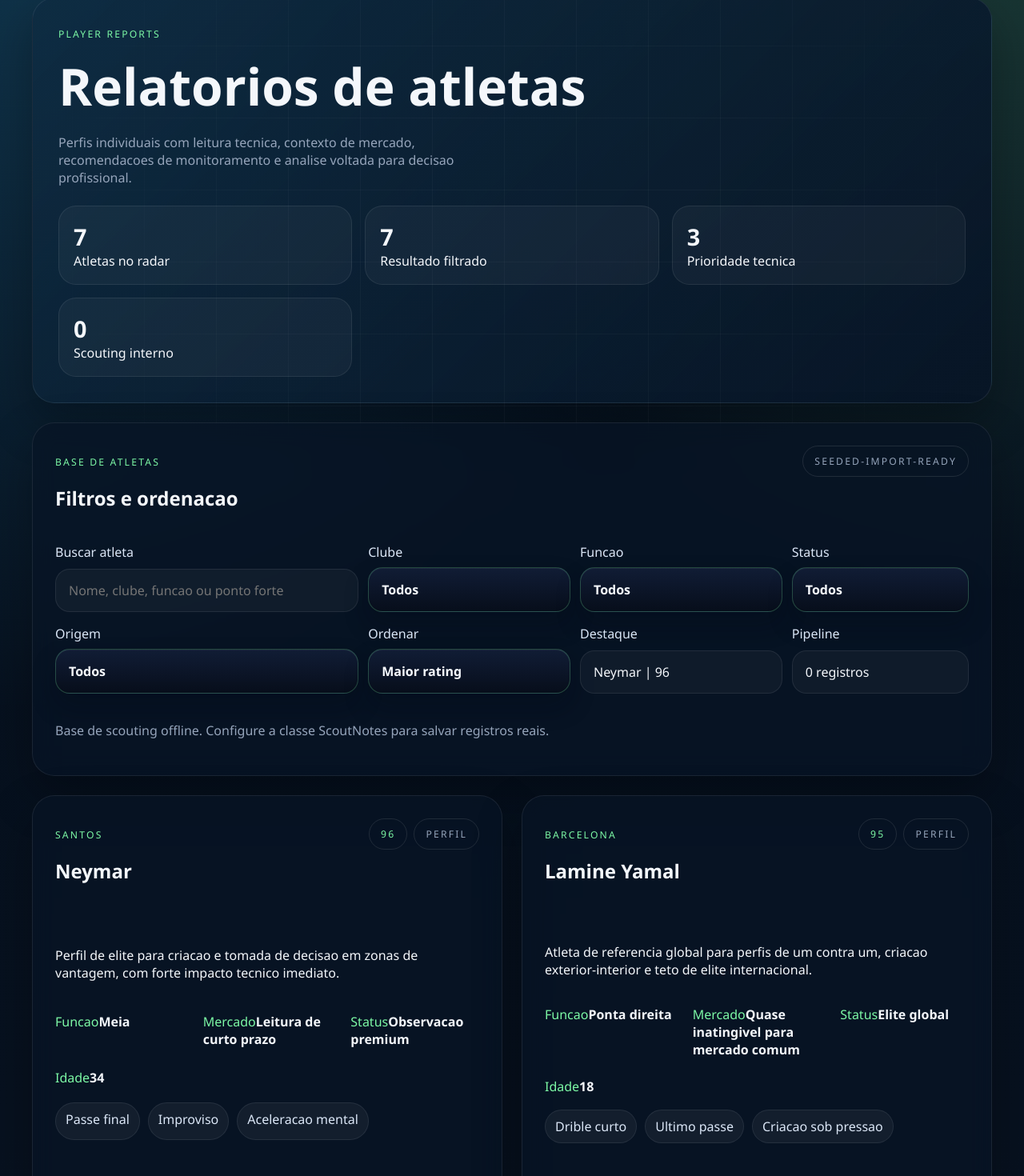
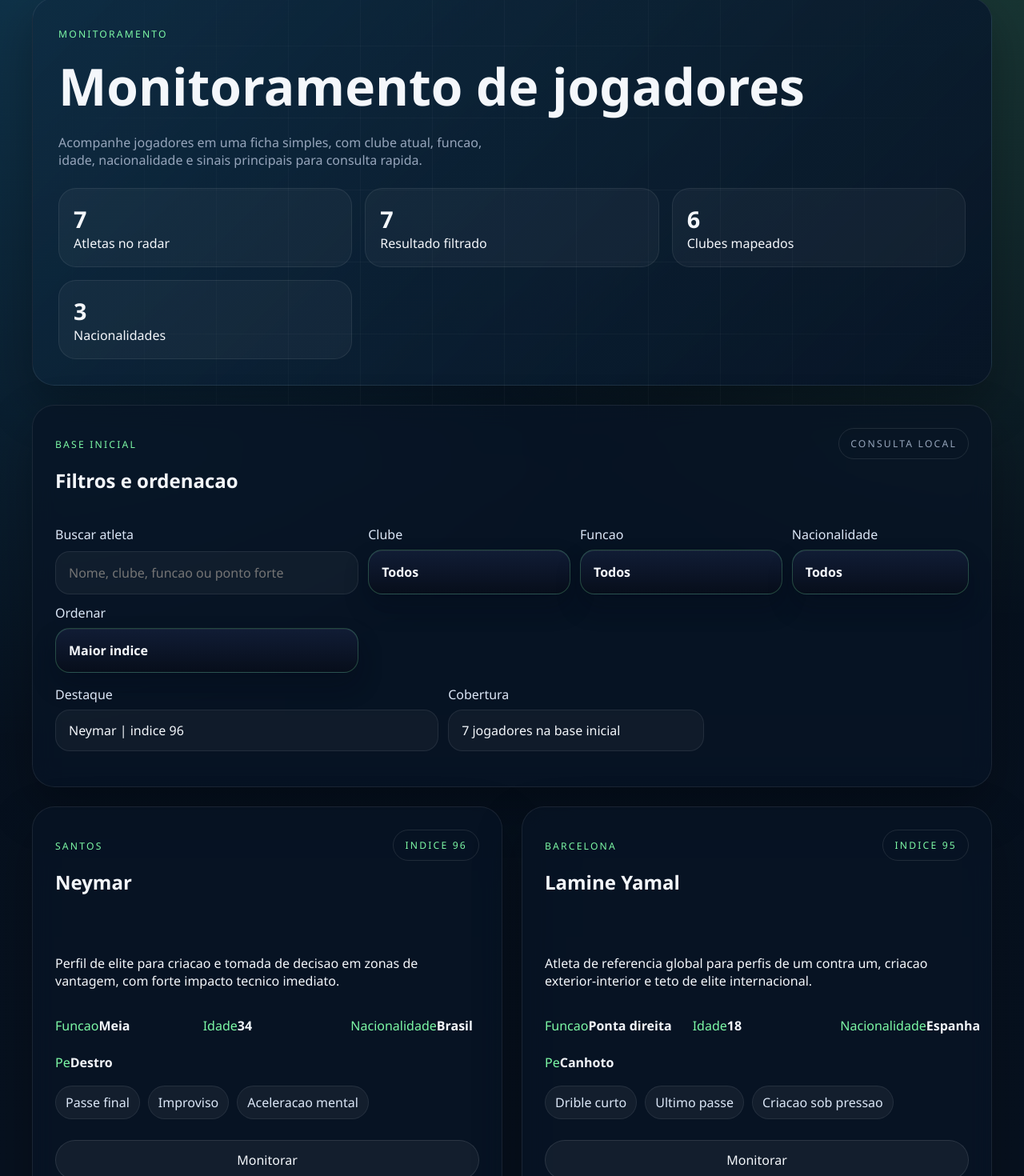
Before and after one commit to pedrooayres/Futebol-HUB---PROJETO-WEB-MOBILE, a Next.js app: page /jogadores in a window 1280 px wide. Shown: the part 123-1593 px from the top of the page at 80% size. Built offline with nearby package versions, Linux system fonts and the light colour scheme.

Commit message:
feat: adiciona monitoramento de times e jogadores

```diff
--- a/app/favoritos/page.js
+++ b/app/favoritos/page.js
@@ -1,5 +1,5 @@
 import { redirect } from "next/navigation";
 
 export default function FavoritesPage() {
-  redirect("/scouting");
+  redirect("/monitorados");
 }
--- a/app/jogadores/page.js
+++ b/app/jogadores/page.js
@@ -1,12 +1,11 @@
 "use client";
 
 import Link from "next/link";
-import { useDeferredValue, useEffect, useMemo, useState } from "react";
+import { useDeferredValue, useMemo, useState } from "react";
 
-import { useAccess } from "@/components/AccessProvider";
 import { useEntityOverrides } from "@/components/EntityOverridesProvider";
-import { dataSourceSummary, spotlightPlayers } from "@/lib/football-data";
-import { buildScoutingReport, toSlug } from "@/lib/report-utils";
+import MonitorButton from "@/components/MonitorButton";
+import { spotlightPlayers } from "@/lib/football-data";
 
 const ALL_FILTER = "Todos";
 
@@ -19,126 +18,35 @@ function normalizeText(value = "") {
 
 function buildStaticPlayerCard(player) {
   return {
-    id: `static-${player.slug}`,
+    id: player.slug,
     slug: player.slug,
     name: player.name,
     club: player.club,
     role: player.role,
-    rating: Number(player.rating || 0),
+    monitoringIndex: Number(player.rating || 0),
     status: player.status || "Monitorado",
-    priority: Number(player.rating || 0) >= 90 ? "Alta" : "Media",
-    marketMoment: player.marketMoment || "--",
-    contractStatus: player.contractStatus || "--",
     age: player.age || "--",
     foot: player.foot || "--",
     nationality: player.nationality || "--",
     summary: player.reportSummary || player.summary || "",
     strengths: player.strengths || [],
-    risks: player.concerns || [],
-    sourceLabel: player.source || "Perfil curado",
-    sourceType: "Perfil",
-    href: `/jogadores/${player.slug}`,
-    scoutingHref: "",
-    updatedAt: "",
-    isFavorite: false
-  };
-}
-
-function buildScoutingPlayerCard(report) {
-  const playerProfile = report.playerProfile;
-  const slug = playerProfile?.slug || toSlug(report.playerName);
-
-  return {
-    id: `scouting-${report.id || slug}`,
-    slug,
-    name: report.playerName,
-    club: report.club,
-    role: report.position,
-    rating: Number(report.rating || 0),
-    status: report.status || "Em observacao",
-    priority: report.priority || "Media",
-    marketMoment: report.recommendation || "Scouting ativo",
-    contractStatus: report.nextAction || "Revisar contexto",
-    age: playerProfile?.age || "--",
-    foot: playerProfile?.foot || "--",
-    nationality: playerProfile?.nationality || "--",
-    summary: report.summary,
-    strengths: report.strengths || [],
-    risks: report.risks || [],
-    sourceLabel: "Scouting interno",
-    sourceType: "Scouting",
-    href: playerProfile?.slug ? `/jogadores/${playerProfile.slug}` : `/scouting?report=${report.id}`,
-    scoutingHref: report.id ? `/scouting?report=${report.id}` : "",
-    updatedAt: report.updatedAt || "",
-    isFavorite: Boolean(report.isFavorite)
+    href: `/jogadores/${player.slug}`
   };
 }
 
 export default function PlayersPage() {
-  const { isCommon } = useAccess();
   const { applyOverride } = useEntityOverrides();
-  const [scoutingItems, setScoutingItems] = useState([]);
-  const [loadingScouting, setLoadingScouting] = useState(true);
-  const [scoutingMessage, setScoutingMessage] = useState("");
   const [query, setQuery] = useState("");
   const [clubFilter, setClubFilter] = useState(ALL_FILTER);
   const [roleFilter, setRoleFilter] = useState(ALL_FILTER);
-  const [statusFilter, setStatusFilter] = useState(ALL_FILTER);
-  const [sourceFilter, setSourceFilter] = useState(ALL_FILTER);
-  const [sortMode, setSortMode] = useState("rating");
+  const [nationalityFilter, setNationalityFilter] = useState(ALL_FILTER);
+  const [sortMode, setSortMode] = useState("index");
   const deferredQuery = useDeferredValue(query);
 
-  useEffect(() => {
-    let active = true;
-
-    async function loadScoutingPlayers() {
-      setLoadingScouting(true);
-      setScoutingMessage("");
-
-      try {
-        const response = await fetch("/api/scouting");
-        const data = await response.json();
-
-        if (!active) {
-          return;
-        }
-
-        setScoutingItems(data.items || []);
-        setScoutingMessage(data.message || "");
-      } catch (_error) {
-        if (active) {
-          setScoutingMessage("Nao foi possivel carregar a base de scouting agora.");
-        }
-      } finally {
-        if (active) {
-          setLoadingScouting(false);
-        }
-      }
-    }
-
-    loadScoutingPlayers();
-
-    return () => {
-      active = false;
-    };
-  }, []);
-
-  const curatedPlayers = useMemo(
+  const players = useMemo(
     () => spotlightPlayers.map((player) => applyOverride("players", player)).map(buildStaticPlayerCard),
     [applyOverride]
   );
-
-  const scoutingPlayers = useMemo(
-    () => scoutingItems.map(buildScoutingReport).map(buildScoutingPlayerCard),
-    [scoutingItems]
-  );
-
-  const players = useMemo(() => {
-    const staticNames = new Set(curatedPlayers.map((player) => toSlug(player.name)));
-    const uniqueScoutingPlayers = scoutingPlayers.filter((player) => !staticNames.has(toSlug(player.name)));
-
-    return [...curatedPlayers, ...uniqueScoutingPlayers];
-  }, [curatedPlayers, scoutingPlayers]);
 
   const filterOptions = useMemo(() => {
     const unique = (items) => [ALL_FILTER, ...[...new Set(items.filter(Boolean))].sort((a, b) => a.localeCompare(b))];
@@ -146,8 +54,7 @@ export default function PlayersPage() {
     return {
       clubs: unique(players.map((player) => player.club)),
       roles: unique(players.map((player) => player.role)),
-      statuses: unique(players.map((player) => player.status)),
-      sources: unique(players.map((player) => player.sourceType))
+      nationalities: unique(players.map((player) => player.nationality))
     };
   }, [players]);
 
@@ -157,15 +64,14 @@ export default function PlayersPage() {
     return [...players]
       .filter((player) => {
         const searchable = normalizeText(
-          `${player.name} ${player.club} ${player.role} ${player.status} ${player.summary} ${player.strengths.join(" ")}`
+          `${player.name} ${player.club} ${player.role} ${player.nationality} ${player.summary} ${player.strengths.join(" ")}`
         );
         const matchesQuery = !normalizedQuery || searchable.includes(normalizedQuery);
         const matchesClub = clubFilter === ALL_FILTER || player.club === clubFilter;
         const matchesRole = roleFilter === ALL_FILTER || player.role === roleFilter;
-        const matchesStatus = statusFilter === ALL_FILTER || player.status === statusFilter;
-        const matchesSource = sourceFilter === ALL_FILTER || player.sourceType === sourceFilter;
+        const matchesNationality = nationalityFilter === ALL_FILTER || player.nationality === nationalityFilter;
 
-        return matchesQuery && matchesClub && matchesRole && matchesStatus && matchesSource;
+        return matchesQuery && matchesClub && matchesRole && matchesNationality;
       })
       .sort((a, b) => {
         if (sortMode === "name") {
@@ -173,35 +79,26 @@ export default function PlayersPage() {
         }
 
         if (sortMode === "club") {
-          return a.club.localeCompare(b.club) || b.rating - a.rating;
+          return a.club.localeCompare(b.club) || b.monitoringIndex - a.monitoringIndex;
         }
 
-        if (sortMode === "source") {
-          return a.sourceType.localeCompare(b.sourceType) || b.rating - a.rating;
-        }
+        return b.monitoringIndex - a.monitoringIndex;
+      });
+  }, [clubFilter, deferredQuery, nationalityFilter, players, roleFilter, sortMode]);
 
-        if (sortMode === "updated") {
-          return new Date(b.updatedAt || 0) - new Date(a.updatedAt || 0);
-        }
-
-        return b.rating - a.rating;
-      });
-  }, [clubFilter, deferredQuery, players, roleFilter, sortMode, sourceFilter, statusFilter]);
-
-  const topRating = [...players].sort((a, b) => b.rating - a.rating)[0];
-  const approvedCount = players.filter((player) => /aprovado|prioridade|premium/i.test(player.status)).length;
-  const scoutingCount = scoutingPlayers.length;
+  const topPlayer = [...players].sort((a, b) => b.monitoringIndex - a.monitoringIndex)[0];
+  const clubCount = new Set(players.map((player) => player.club)).size;
+  const nationalityCount = new Set(players.map((player) => player.nationality)).size;
 
   return (
     <main className="page-shell page-stack">
       <section className="section-banner">
         <div>
-          <span className="eyebrow">Player Reports</span>
-          <h1>Relatorios de atletas</h1>
+          <span className="eyebrow">Monitoramento</span>
+          <h1>Monitoramento de jogadores</h1>
           <p>
-            {isCommon
-              ? "Veja rapidamente o momento do atleta, os sinais principais e uma ficha-base pronta para consulta."
-              : "Perfis individuais com leitura tecnica, contexto de mercado, recomendacoes de monitoramento e analise voltada para decisao profissional."}
+            Acompanhe jogadores em uma ficha simples, com clube atual, funcao, idade, nacionalidade e sinais
+            principais para consulta rapida.
           </p>
         </div>
 
@@ -215,12 +112,12 @@ export default function PlayersPage() {
             <span>Resultado filtrado</span>
           </article>
           <article className="mini-kpi-card">
-            <strong>{approvedCount}</strong>
-            <span>Prioridade tecnica</span>
+            <strong>{clubCount}</strong>
+            <span>Clubes mapeados</span>
           </article>
           <article className="mini-kpi-card">
-            <strong>{scoutingCount}</strong>
-            <span>Scouting interno</span>
+            <strong>{nationalityCount}</strong>
+            <span>Nacionalidades</span>
           </article>
         </div>
       </section>
@@ -228,10 +125,10 @@ export default function PlayersPage() {
       <section className="glass-panel filter-panel">
         <div className="section-heading">
           <div>
-            <p className="panel-tag">Base de atletas</p>
+            <p className="panel-tag">Base inicial</p>
             <h2>Filtros e ordenacao</h2>
           </div>
-          <span className="badge">{loadingScouting ? "Sincronizando" : dataSourceSummary.status}</span>
+          <span className="badge">Consulta local</span>
         </div>
 
         <div className="scout-toolbar four-columns">
@@ -263,20 +160,9 @@ export default function PlayersPage() {
           </label>
 
           <label>
-            Status
-            <select value={statusFilter} onChange={(event) => setStatusFilter(event.target.value)}>
-              {filterOptions.statuses.map((item) => (
-                <option key={item}>{item}</option>
-              ))}
-            </select>
-          </label>
-        </div>
-
-        <div className="scout-toolbar four-columns">
-          <label>
-            Origem
-            <select value={sourceFilter} onChange={(event) => setSourceFilter(event.target.value)}>
-              {filterOptions.sources.map((item) => (
+            Nacionalidade
+            <select value={nationalityFilter} onChange={(event) => setNationalityFilter(event.target.value)}>
+              {filterOptions.nationalities.map((item) => (
                 <option key={item}>{item}</option>
               ))}
             </select>
@@ -285,26 +171,24 @@ export default function PlayersPage() {
           <label>
             Ordenar
             <select value={sortMode} onChange={(event) => setSortMode(event.target.value)}>
-              <option value="rating">Maior rating</option>
-              <option value="updated">Mais recentes</option>
+              <option value="index">Maior indice</option>
               <option value="name">Nome</option>
               <option value="club">Clube</option>
-              <option value="source">Origem</option>
             </select>
+          </label>
+        </div>
+
+        <div className="scout-toolbar two-columns">
+          <label>
+            Destaque
+            <input value={topPlayer ? `${topPlayer.name} | indice ${topPlayer.monitoringIndex}` : "--"} readOnly />
           </label>
 
           <label>
-            Destaque
-            <input value={topRating ? `${topRating.name} | ${topRating.rating}` : "--"} readOnly />
-          </label>
-
-          <label>
-            Pipeline
-            <input value={loadingScouting ? "Carregando scouting" : `${scoutingCount} registros`} readOnly />
+            Cobertura
+            <input value={`${players.length} jogadores na base inicial`} readOnly />
           </label>
         </div>
-
-        {scoutingMessage ? <p className="warning">{scoutingMessage}</p> : null}
       </section>
 
       <section className="report-index-grid">
@@ -316,8 +200,7 @@ export default function PlayersPage() {
                 <h2>{player.name}</h2>
               </div>
               <div className="result-badge-row">
-                <span className="badge accent">{player.rating}</span>
-                <span className="badge">{player.sourceType}</span>
+                <span className="badge accent">Indice {player.monitoringIndex}</span>
               </div>
             </div>
 
@@ -328,22 +211,18 @@ export default function PlayersPage() {
                 <span className="detail-label">Funcao</span>
                 <strong>{player.role}</strong>
               </div>
-              {!isCommon ? (
-                <>
-                  <div>
-                    <span className="detail-label">Mercado</span>
-                    <strong>{player.marketMoment}</strong>
-                  </div>
-                  <div>
-                    <span className="detail-label">Status</span>
-                    <strong>{player.status}</strong>
-                  </div>
-                  <div>
-                    <span className="detail-label">Idade</span>
-                    <strong>{player.age}</strong>
-                  </div>
-                </>
-              ) : null}
+              <div>
+                <span className="detail-label">Idade</span>
+                <strong>{player.age}</strong>
+              </div>
+              <div>
+                <span className="detail-label">Nacionalidade</span>
+                <strong>{player.nationality}</strong>
+              </div>
+              <div>
+                <span className="detail-label">Pe</span>
+                <strong>{player.foot}</strong>
+              </div>
             </div>
 
             <div className="report-tag-row">
@@ -353,25 +232,28 @@ export default function PlayersPage() {
             </div>
 
             <div className="report-link-list">
+              <MonitorButton
+                item={{
+                  id: player.slug,
+                  type: "player",
+                  title: player.name,
+                  meta: player.club,
+                  description: `${player.role} | ${player.nationality}`,
+                  href: player.href
+                }}
+              />
               <Link href={player.href} className="inline-link">
-                {player.sourceType === "Scouting" && !player.href.startsWith("/jogadores")
-                  ? "Abrir relatorio de scouting"
-                  : "Abrir perfil completo"}
+                Abrir jogador
               </Link>
-              {player.scoutingHref ? (
-                <Link href={player.scoutingHref} className="inline-link">
-                  Abrir registro interno
-                </Link>
-              ) : null}
             </div>
           </article>
         ))}
 
-        {!loadingScouting && filteredPlayers.length === 0 ? (
+        {filteredPlayers.length === 0 ? (
           <article className="glass-panel report-index-card">
             <p className="panel-tag">Sem resultado</p>
             <h2>Nenhum atleta combina com os filtros</h2>
-            <p>Ajuste busca, clube, funcao, status ou origem para ampliar a leitura da base.</p>
+            <p>Ajuste busca, clube, funcao ou nacionalidade para ampliar a leitura da base.</p>
           </article>
         ) : null}
       </section>
--- a/components/GlobalSearch.js
+++ b/components/GlobalSearch.js
@@ -65,8 +65,8 @@ export default function GlobalSearch() {
         <input
           value={query}
           onChange={(event) => setQuery(event.target.value)}
-          placeholder="Buscar clube, atleta ou relatorio"
-          aria-label="Buscar clube, atleta ou relatorio"
+          placeholder="Buscar time, jogador ou competicao"
+          aria-label="Buscar time, jogador ou competicao"
         />
         <button type="submit" className="ghost-button">
           Buscar
--- /dev/null
+++ b/components/MonitorButton.js
@@ -0,0 +1,55 @@
+"use client";
+
+import { useEffect, useState } from "react";
+
+const STORAGE_KEY = "futebol-hub-monitorados";
+
+function readItems() {
+  if (typeof window === "undefined") {
+    return [];
+  }
+
+  try {
+    const parsed = JSON.parse(window.localStorage.getItem(STORAGE_KEY) || "[]");
+    return Array.isArray(parsed) ? parsed : [];
+  } catch (_error) {
+    return [];
+  }
+}
+
+function saveItems(items) {
+  window.localStorage.setItem(STORAGE_KEY, JSON.stringify(items));
+  window.dispatchEvent(new Event("monitorados-updated"));
+}
+
+export function getMonitoredItems() {
+  return readItems();
+}
+
+export default function MonitorButton({ item }) {
+  const [isMonitored, setIsMonitored] = useState(false);
+
+  useEffect(() => {
+    setIsMonitored(readItems().some((entry) => entry.id === item.id && entry.type === item.type));
+  }, [item.id, item.type]);
+
+  function toggleMonitor() {
+    const items = readItems();
+    const exists = items.some((entry) => entry.id === item.id && entry.type === item.type);
+
+    if (exists) {
+      saveItems(items.filter((entry) => !(entry.id === item.id && entry.type === item.type)));
+      setIsMonitored(false);
+      return;
+    }
+
+    saveItems([{ ...item, savedAt: new Date().toISOString() }, ...items]);
+    setIsMonitored(true);
+  }
+
+  return (
+    <button type="button" className="ghost-button" onClick={toggleMonitor}>
+      {isMonitored ? "Monitorando" : "Monitorar"}
+    </button>
+  );
+}
--- a/components/SiteNav.js
+++ b/components/SiteNav.js
@@ -9,6 +9,7 @@ const navItems = [
   { href: "/", label: "Home" },
   { href: "/times", label: "Times" },
   { href: "/jogadores", label: "Jogadores" },
+  { href: "/monitorados", label: "Monitorados" },
   { href: "/ranking", label: "Ranking" }
 ];
 
```
Also changed, not shown: app/monitorados/page.js (added, +9 -0 lines), app/times/page.js (+32 -24 lines), components/MonitoradosWorkspace.js (added, +125 -0 lines).
